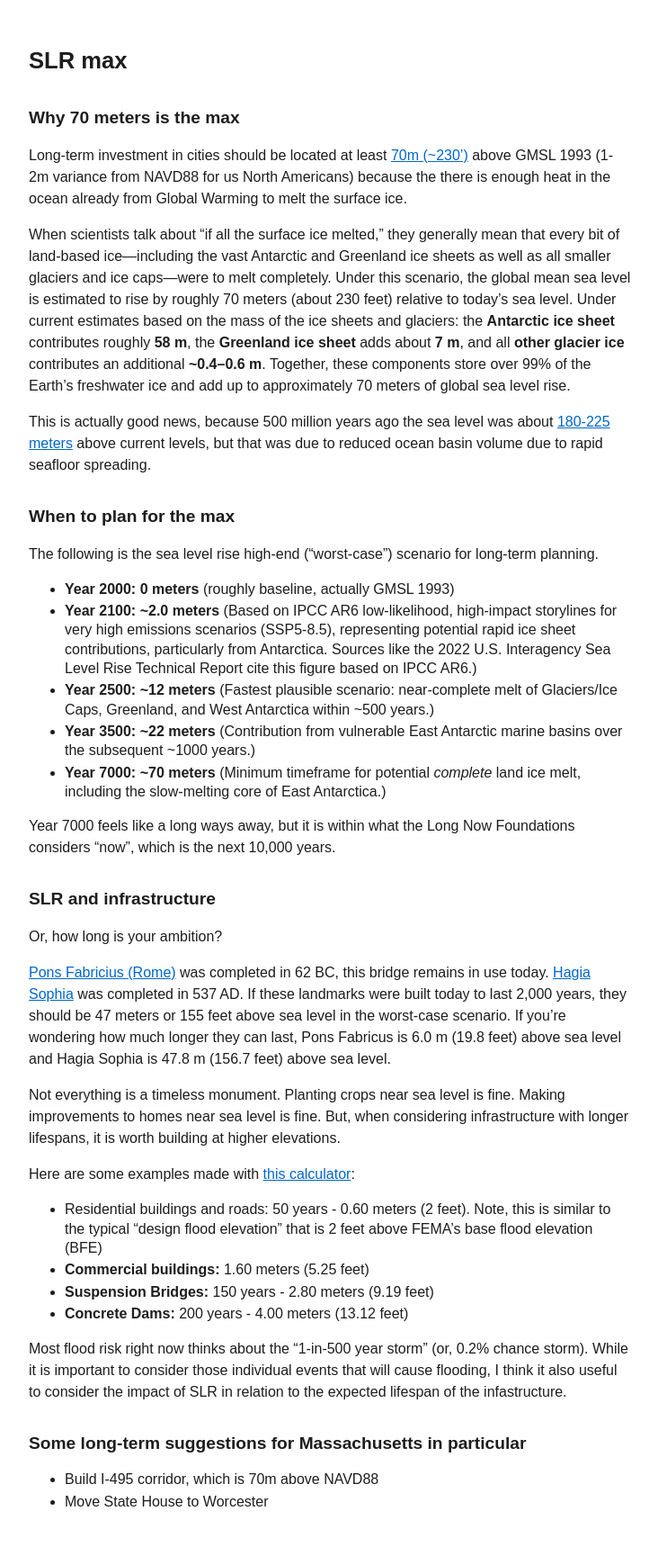
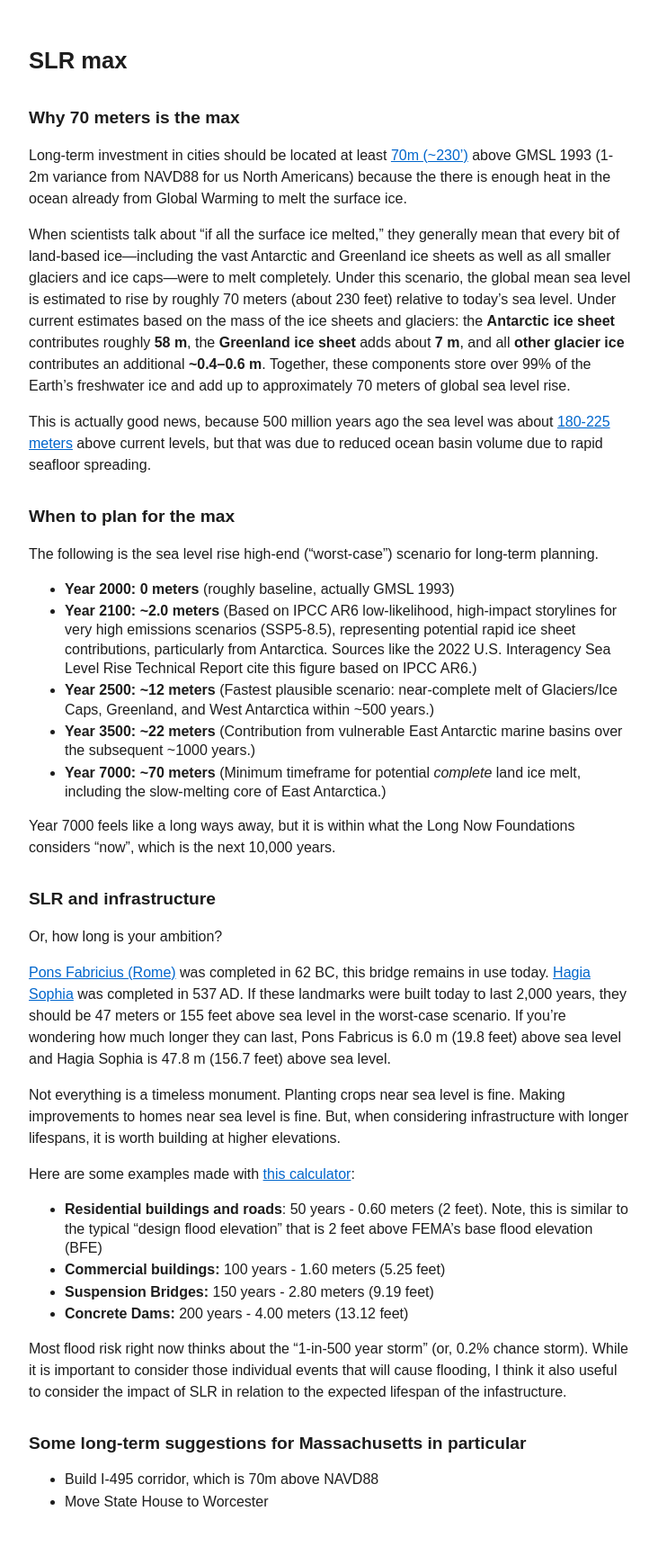
Before and after one commit to nelscity/NowCity, a Jekyll site: the page built from SLR max.md, in a window 1280 px wide. Shown: the whole page at 90% size, without its empty margins (272-1004 px from the left). Built offline with Jekyll 4.4.1, drawn with Linux system fonts in a browser that asks for light colours; a script that is not in the unit is left out.

Commit message:
formatting clean up

```diff
--- a/SLR max.md
+++ b/SLR max.md
@@ -28,8 +28,8 @@
 Not everything is a timeless monument. Planting crops near sea level is fine. Making improvements to homes near sea level is fine. But, when considering infrastructure with longer lifespans, it is worth building at higher elevations.
 
 Here are some examples made with [this calculator](/SLRcalc):
-- Residential buildings and roads: 50 years - 0.60 meters (2 feet). Note, this is similar to the typical "design flood elevation" that is 2 feet above FEMA's base flood elevation (BFE)
-- **Commercial buildings:** 1.60 meters (5.25 feet)
+- **Residential buildings and roads**: 50 years - 0.60 meters (2 feet). Note, this is similar to the typical "design flood elevation" that is 2 feet above FEMA's base flood elevation (BFE)
+- **Commercial buildings:** 100 years - 1.60 meters (5.25 feet)
 - **Suspension Bridges:** 150 years - 2.80 meters (9.19 feet)
 - **Concrete Dams:** 200 years - 4.00 meters (13.12 feet)
 
```
